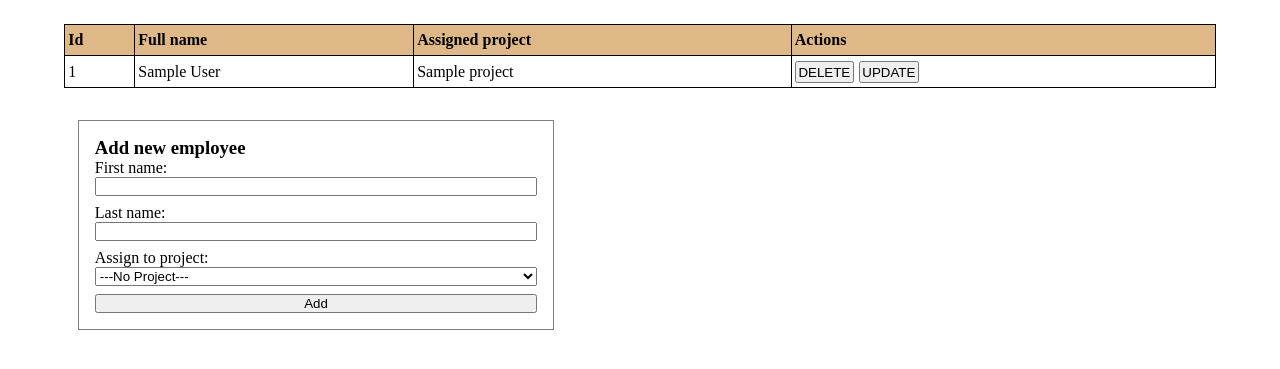
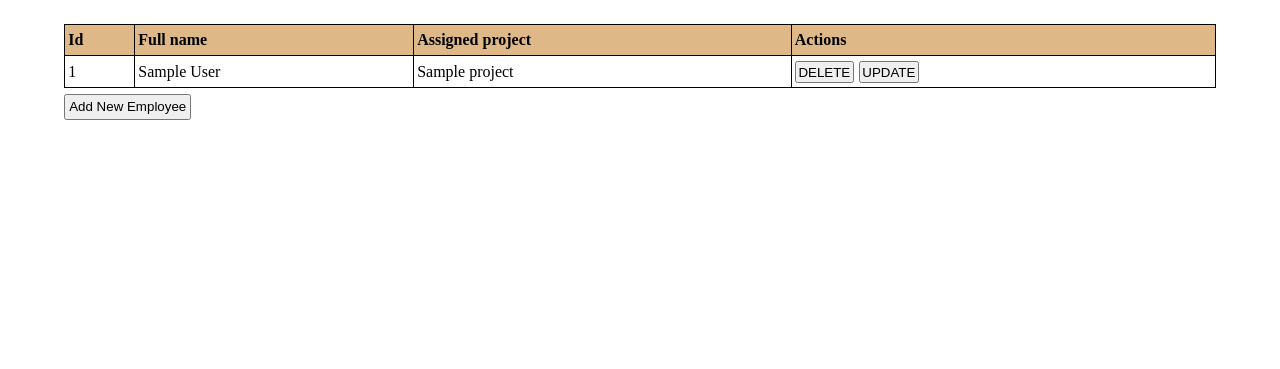
Before and after one commit to zgs3/Project_management_app_PHP, a PHP site: page /index.php?page=Employees in a window 1280 px wide. Shown: the part 56-425 px from the top of the page. Run offline with PHP 8.4, Linux system fonts and the light colour scheme; tables that the repository leaves empty or names only in its code hold one stand-in row (values such as "Sample post").

Commit message:
Added project duplicate error catching logic and message rendering. Improved UI.

```diff
--- a/index.php
+++ b/index.php
@@ -8,6 +8,9 @@ $conn = mysqli_connect($servername, $username, $password, $dbname);
 if (!$conn) {
   die('Connection failed: ' . mysqli_connect_error());
 }
+
+$errMsg = '';
+$updateErr = '';
 
 // EMPLOYEE DELETE LOGIC
 if (isset($_GET['action']) && $_GET['action'] == 'delete') {
@@ -56,11 +59,15 @@ if (isset($_POST['editProject'])) {
           WHERE id = ?';
   $stmt = $conn->prepare($sql);
   $stmt->bind_param('si', $_POST['updatedProjectName'], $_POST['updateProjectID']);
+  try {
     $res = $stmt->execute();
     $stmt->close();
     mysqli_close($conn);
     header("Location: " . "?page=" . $_GET['page']);
     exit();
+  } catch (Exception $ex) {
+    header("Location: " . "?page=" . $_GET['page'] . "&updateErr");
+  }
 }
 
 // CREATE NEW EMPLOYEE LOGIC
@@ -86,11 +93,23 @@ if (isset($_POST['createProject'])) {
 					(?)';
   $stmt = $conn->prepare($sql);
   $stmt->bind_param('s', $_POST['newProjectName']);
+  try {
     $res = $stmt->execute();
     $stmt->close();
     mysqli_close($conn);
     header("Location: " . "?page=" . $_GET['page']);
     exit();
+  } catch (Exception $ex) {
+    header("Location: " . "?page=" . $_GET['page'] . "&action=addProject&errMsg");
+  }
+}
+
+if (isset($_GET['errMsg'])) {
+  $errMsg = 'Project name already exist. Please choose another name.';
+}
+
+if (isset($_GET['updateErr'])) {
+  $updateErr = 'Project name already exist. Please choose another name.';
 }
 
 ?>
@@ -114,7 +133,6 @@ if (isset($_POST['createProject'])) {
     foreach ($pages as $page) {
       if (isset($_GET['page']) && $_GET['page'] == $page) {
         print '<a href="?page=' . $page . '" class="active"> ' . $page . '</a>';
-        $activePage = $page . ".php";
       } else {
         print '<a href="?page=' . $page . '"> ' . $page . '</a>';
       }
@@ -144,6 +162,7 @@ if (isset($_POST['createProject'])) {
   }
 
   if (isset($_GET['page']) && $_GET['page'] == 'Employees' && mysqli_num_rows($result) > 0) {
+    print('<div class="tableDiv">');
     print('<table>');
     print('<thead>');
     print('<tr><th>Id</th><th>Full name</th><th>Assigned project</th><th>Actions</th></tr>');
@@ -160,7 +179,10 @@ if (isset($_POST['createProject'])) {
     }
     print('</tbody>');
     print('</table>');
+    print('<a href="?page=Employees&action=addEmployee"><button class="addItemBtn">Add New Employee</button></a>');
+    print('</div>');
   } else if (isset($_GET['page']) && $_GET['page'] == 'Projects') {
+    print('<div class="tableDiv">');
     print('<table>');
     print('<thead>');
     print('<tr><th>Id</th><th>Project name</th><th>Employees working</th><th>Actions</th></tr>');
@@ -177,6 +199,9 @@ if (isset($_POST['createProject'])) {
     }
     print('</tbody>');
     print('</table>');
+    print('<a href="?page=Projects&action=addProject"><button class="addItemBtn">Add New Project</button></a>');
+    print('<h4>' . $updateErr . '</h4>');
+    print('</div>');
   } else if (mysqli_num_rows($result) == 0) {
     print('<div>Error occured while loading data. Loaded 0 results</div>');
   } else {
@@ -186,7 +211,7 @@ if (isset($_POST['createProject'])) {
   print('<div class="container">');
 
   // CREATE EMPLOYEE/PROJECT FORMS
-  if (isset($_GET['page']) && $_GET['page'] == 'Employees') {
+  if (isset($_GET['action']) && $_GET['action'] == 'addEmployee') {
     print('<div class="creationDiv" ><h3>Add new employee</h3>');
     print('<form action="" method="POST" id=newEmployeeCreation>');
     print('<label for="newEmployeeFirstName">First name: </label>');
@@ -195,8 +220,8 @@ if (isset($_POST['createProject'])) {
     print('<input type="text" name="newEmployeeLastName">');
     print('<label for="selectedProject">Assign to project: </label>');
     print('<select name="selectedProject" required >');
-    print('<option value="0" disabled selected>Choose a project</option>');
-    print('<option value="0" selected>---No Project---</option>');
+    print('<option value="0" disabled >Choose a project</option>');
+    print('<option value="0" selected>--- No Project ---</option>');
     $sql = "SELECT projects.id, projects.ProjectName
             FROM projects
             WHERE id != 0";
@@ -209,13 +234,15 @@ if (isset($_POST['createProject'])) {
     print('<button type="submit" name="createEmployee">Add</button>');
     print('</form>');
     print('</div>');
-  } else if (isset($_GET['page']) && $_GET['page'] == 'Projects') {
-    print('<div class="creationDiv" ><h3>Add new project</h3>');
+  } else if (isset($_GET['action']) && $_GET['action'] == 'addProject') {
+    print('<div class="creationDiv">');
+    print('<h3>Add new project</h3>');
     print('<form action="" method="POST">');
-    print('<label for="newProjectName">Project Name</label>');
+    print('<label for="newProjectName">Project Name:</label>');
     print('<input type="text" name="newProjectName">');
     print('<button type="submit" name="createProject">Add</button>');
     print('</form>');
+    print('<h4>' . $errMsg . '</h4>');
     print('</div>');
   }
 
@@ -238,7 +265,8 @@ if (isset($_POST['createProject'])) {
     print('<input type="text" name="updatedLastName" value="' . $row['lastName'] . '">');
     print('<label for="selectedProject">Assign to: </label>');
     print('<select name="selectedProject">');
-    print('<option value="' . $row['projectId'] . '">' . $row['projectName'] . '</option>');
+    print('<option value="0" disabled >Choose a project</option>');
+    print('<option selected value="' . $row['projectId'] . '">' . $row['projectName'] . '</option>');
     $sqlProject = "SELECT projects.id, projects.ProjectName
                   FROM projects
                   WHERE id != 0 AND id !=" . $row['assignedProjectId'];
@@ -247,7 +275,7 @@ if (isset($_POST['createProject'])) {
       while ($row = mysqli_fetch_assoc($resultProject)) {
         print('<option value="' . $row['id'] . '">' . $row['ProjectName'] . '</option>');
       };
-    print('<option value="NULL">---No Project---</option></select>');
+    print('<option value="NULL">--- No Project ---</option></select>');
     print('<button type="submit" name="editEmployee" >Update</button>');
     print('</form></div>');
   }
--- a/styles/styles.css
+++ b/styles/styles.css
@@ -26,8 +26,7 @@ nav {
 }
 
 table {
-  width: 90%;
-  margin: 2rem auto;
+  width: 100%;
   border-collapse: collapse;
 }
 
@@ -52,11 +51,21 @@ td button {
   padding: .1rem;
 }
 
+.tableDiv {
+  width: 90%;
+  margin: 2rem auto;
+}
+
+.addItemBtn {
+  margin-top: .4rem;
+  padding: .2rem;
+}
+
 .container {
   display: grid;
- grid-template-columns: 1fr 1fr;
- gap: 1rem;
- justify-items: center;
+  grid-template-columns: 1fr 1fr;
+  gap: 1rem;
+  justify-items: center;
 }
 
 .creationDiv,
@@ -82,3 +91,11 @@ td button {
 .updateDiv form select {
   margin-bottom: .5rem;
 }
+
+h4 {
+  background-color: rgba(245, 55, 93, 0.6);
+  text-align: center;
+  margin: .4rem auto 0;
+  line-height: 1.5rem;
+  width: 60%;
+}
```
Lines whose indentation alone changed are shown as unchanged.
